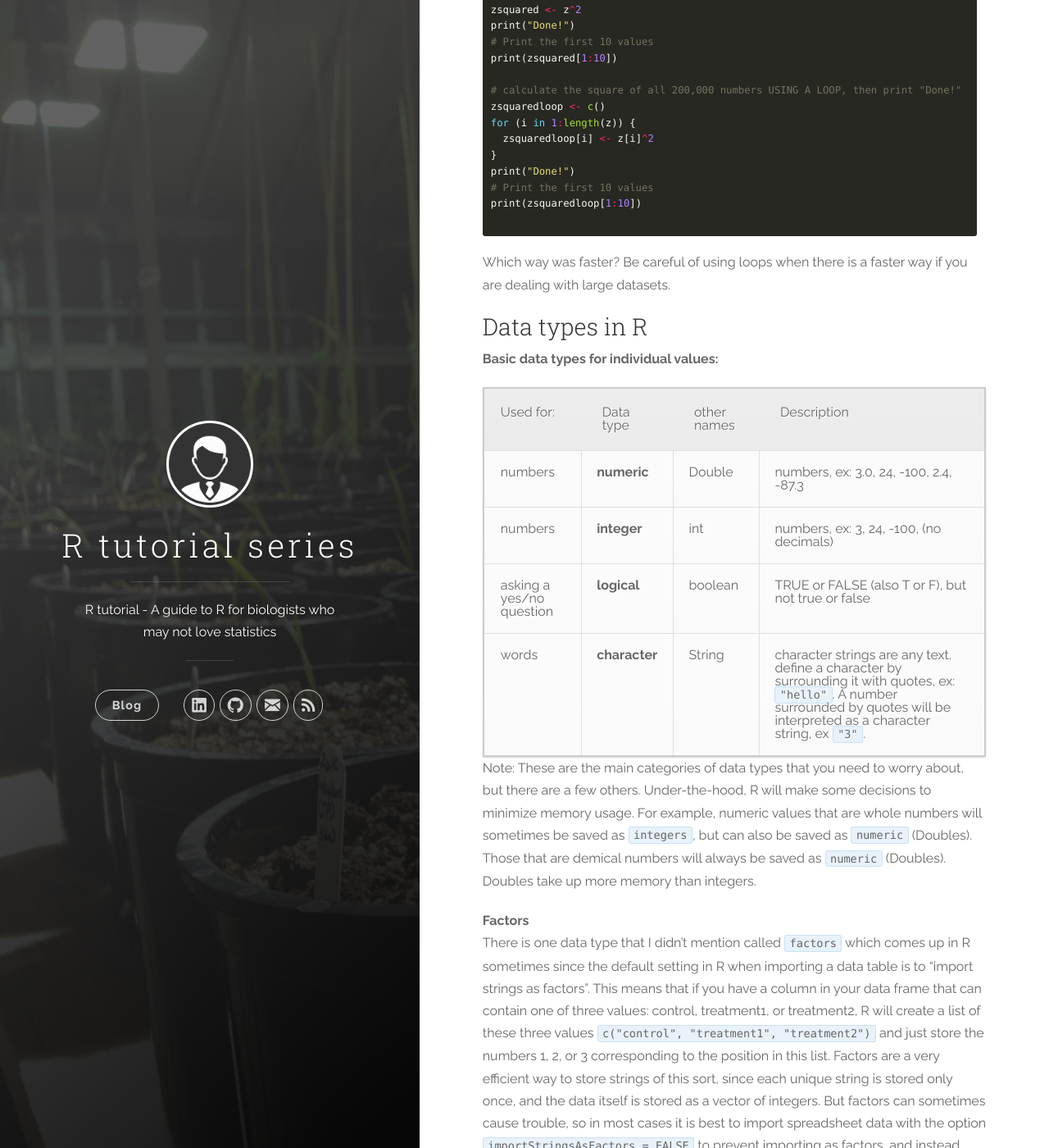
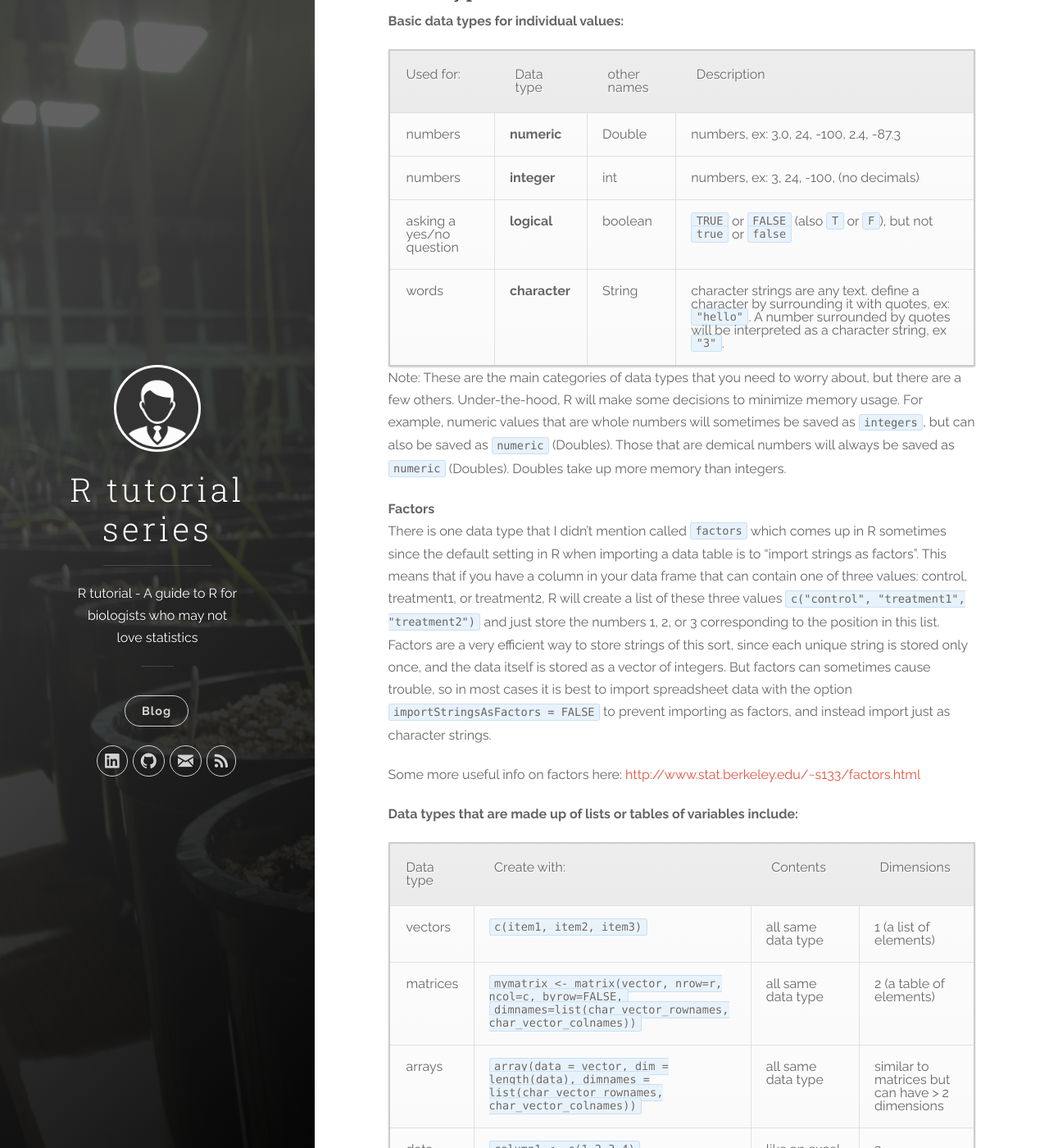
Before and after one commit to bakuhatsu/Rsite, a Jekyll site: the page built from _posts/2016-04-14-Getting-started-with-R.markdown, in a window 1280 px wide and 1400 px high, scrolled down 9262 px. Shown: the whole window at 82% size. Built offline with Jekyll 4.4.1, drawn with Linux system fonts in a browser that asks for light colours; nearby versions of some CDN libraries; Markdown is read by kramdown in place of the engine named in the settings.

Commit message:
Played with CSS and Javascript to change layout a bit

```diff
--- a/_posts/2016-04-14-Getting-started-with-R.markdown
+++ b/_posts/2016-04-14-Getting-started-with-R.markdown
@@ -289,7 +289,7 @@ Which way was faster?  Be careful of using loops when there is a faster way if y
 |:------------- |:------------- 	|:--------------- | :--------------- |
 | numbers    | **numeric**    | Double  	| numbers, ex: 3.0, 24, -100, 2.4, -87.3 |
 | numbers    | **integer**    | int  	| numbers, ex: 3, 24, -100, (no decimals) |
-| asking a yes/no question    | **logical**   	| boolean | TRUE or FALSE (also T or F), but not true or false |
+| asking a yes/no question    | **logical**   	| boolean | `TRUE` or `FALSE` (also `T` or `F`), but not `true` or `false` |
 | words    | **character**   | String      	| character strings are any text.  define a character by surrounding it with quotes, ex: `"hello"`.  A number surrounded by quotes will be interpreted as a character string, ex `"3"`.|
 
 Note: These are the main categories of data types that you need to worry about, but there are a few others.  Under-the-hood, R will make some decisions to minimize memory usage.  For example, numeric values that are whole numbers will sometimes be saved as `integers`, but can also be saved as `numeric` (Doubles).  Those that are demical numbers will always be saved as `numeric` (Doubles).  Doubles take up more memory than integers.
--- a/css/uno.css
+++ b/css/uno.css
@@ -1098,9 +1098,9 @@ pre {
 
 .content-wrapper {
 	z-index: 800;
-	width: 60%;
-	max-width: 800px;
-	margin-left: 40%; }
+	width: 70%;  /* 60% */
+	max-width: 950px; /* 800px */
+	margin-left: 30%; } /* 40% */
 
 .content-wrapper__inner {
 	margin: 0 10%;
@@ -1214,7 +1214,7 @@ hr {
 	background-size: cover; }
 
 .panel-cover--collapsed {
-	width: 40%;
+	width: 30%; /* 40% */
 	max-width: 530px; }
 
 .panel-cover--overlay {
@@ -1249,7 +1249,7 @@ hr {
 	height: 100%; }
 
 .no-js .panel-main {
-	width: 40%;
+	width: 30%; /* 40% */
 	max-width: 530px; }
 
 .panel-main__inner {
--- a/js/main.js
+++ b/js/main.js
@@ -5,12 +5,12 @@ $(document).ready(function () {
   $('a.blog-button').click(function (e) {
     if ($('.panel-cover').hasClass('panel-cover--collapsed')) return
     currentWidth = $('.panel-cover').width()
-    if (currentWidth < 960) {
+    if (currentWidth < 960) { // 960
       $('.panel-cover').addClass('panel-cover--collapsed')
       $('.content-wrapper').addClass('animated slideInRight')
     } else {
       $('.panel-cover').css('max-width', currentWidth)
-      $('.panel-cover').animate({'max-width': '530px', 'width': '40%'}, 400, swing = 'swing', function () {})
+      $('.panel-cover').animate({'max-width': '530px', 'width': '30%'}, 400, swing = 'swing', function () {}) // 40%
     }
   })
 
```
